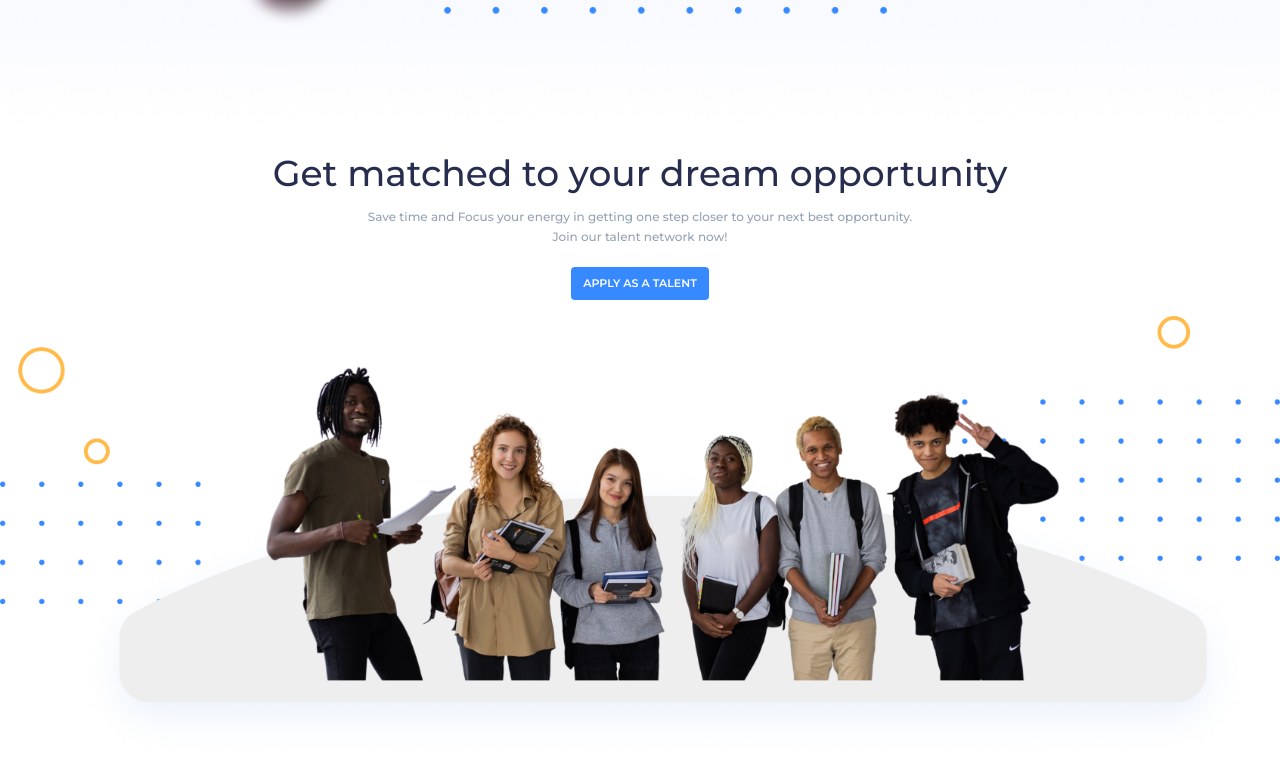
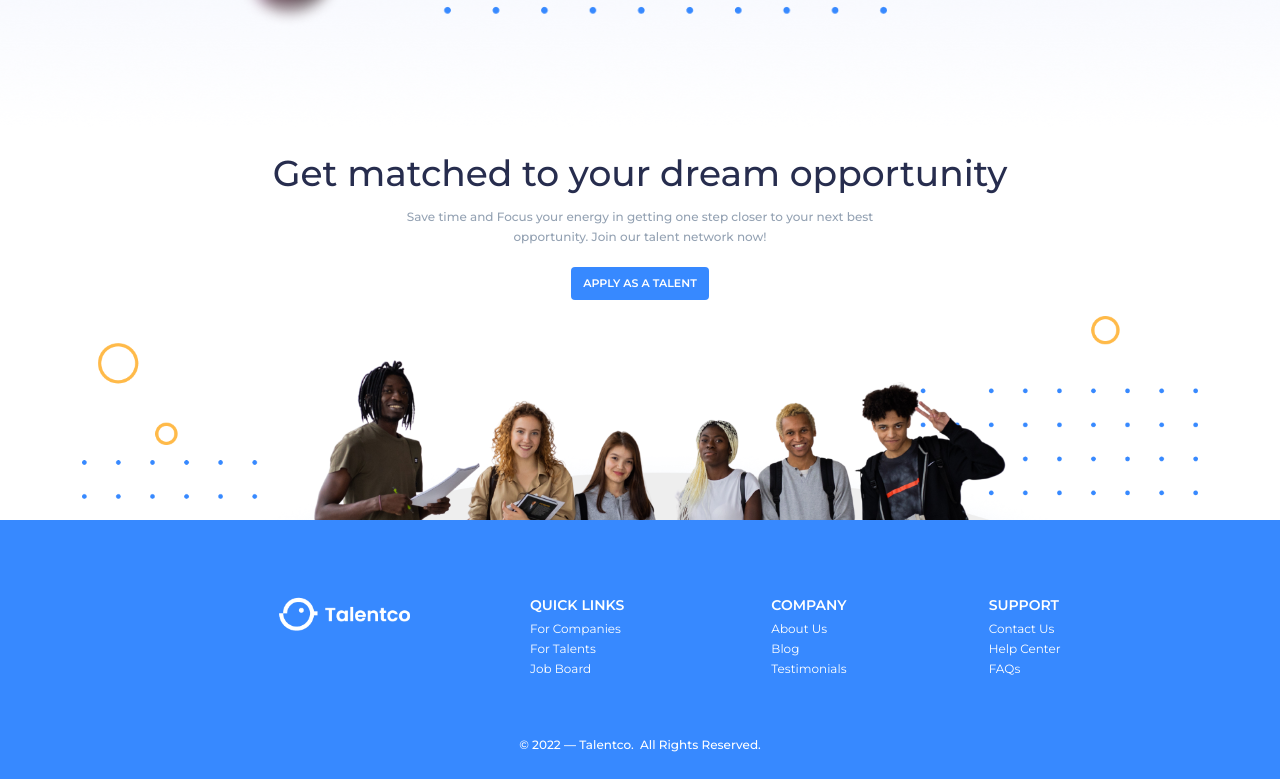
Before and after one commit to TranNga02/bootstrap5_practice, a plain HTML site: page index.html in a window 1280 px wide. Shown: the part 3370-4149 px from the top of the page. Before the commit the page ends 4126 px from the top, so only its background shows below. Drawn offline with nearby package versions, Linux system fonts and the light colour scheme.

Commit message:
completed

```diff
--- a/css/style.css
+++ b/css/style.css
@@ -185,3 +185,36 @@ body{
     font-size: 11px;
     font-weight: 600;
 }
+.people img{
+    z-index: -1;
+}
+
+/* footer */
+footer{
+    background-color: #3789FF;
+    color: #FFFFFF;
+    margin-top: -14%;
+}
+footer li{
+    font-weight: 400;
+    font-size: 12px;
+    line-height: 20px;
+    list-style: none;
+}
+footer a{
+    text-decoration: none;
+    color: #FFFFFF;
+}
+footer li:first-child{
+    font-weight: 600;
+    font-size: 14px;
+    line-height: 27px;
+}
+footer .reserved{
+    font-weight: 500;
+    font-size: 12px;
+    line-height: 20px;
+}
+footer img{
+    width: 40%;
+}
--- a/index.html
+++ b/index.html
@@ -161,21 +161,54 @@
         </section>
 
         <section class="people mt-4">
-            <div class="containe">
+            <div class="container">
                 <div class="row people-content text-center justify-content-center">
                     <h3>Get matched to your dream opportunity</h3>
                     <p class="w-50 px-5 py-1">Save time and Focus your energy in getting one step closer to your next best opportunity. Join our talent network now!</p>
                     <p><button class="btn btn-apply py-2 rounded-1" type="submit">APPLY AS A TALENT</button></p>
                 </div>
-                <div class="row people-image justify-content-center">
+                <div class="row justify-content-center">
                     <img src="images/people-image.png" class="img-fluid" alt="">
                 </div>
             </div>
         </section>
 
-        <section class="footer">
-
-        </section>
+        <footer>
+            <div class="container pt-5 px-5">
+                <div class="row justify-content-center py-4 mb-3">
+                    <div class="col-md-4 position-relative">
+                        <img src="images/footer-logo.png" class="img-fluid position-absolute top-0 end-0 mt-1 me-5" alt="">
+                    </div>
+                    <div class="col-md ms-4">
+                        <ul>
+                            <li>QUICK LINKS</li>
+                            <li><a href="#">For Companies</a></li>
+                            <li><a href="#">For Talents</a></li>
+                            <li><a href="#">Job Board</a></li>
+                        </ul>
+                    </div>
+                    <div class="col-md ps-4">
+                        <ul>
+                            <li>COMPANY</li>
+                            <li><a href="#">About Us</a></li>
+                            <li><a href="#">Blog</a></li>
+                            <li><a href="#">Testimonials</a></li>
+                        </ul>
+                    </div>
+                    <div class="col-md ps-0">
+                        <ul>
+                            <li>SUPPORT</li>
+                            <li><a href="#">Contact Us</a></li>
+                            <li><a href="#">Help Center</a></li>
+                            <li><a href="#">FAQs</a></li>
+                        </ul>
+                    </div>
+                </div>
+                <div class="row reserved justify-content-center pb-4">
+                    &copy; 2022 — Talentco. &nbsp;All Rights Reserved.
+                </div>
+            </div>
+        </footer>
 
         <script src="https://cdn.jsdelivr.net/npm/bootstrap@5.2.3/dist/js/bootstrap.bundle.min.js" integrity="sha384-kenU1KFdBIe4zVF0s0G1M5b4hcpxyD9F7jL+jjXkk+Q2h455rYXK/7HAuoJl+0I4" crossorigin="anonymous"></script>
     </body>
```
